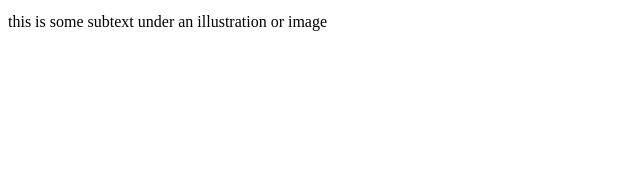
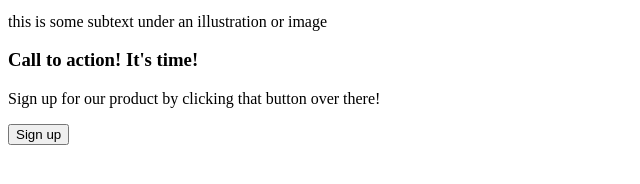
Before and after one commit to RaspberryDuck/TOP-project-website, a plain HTML site: page index.html in a window 1280 px wide. Shown: the part 508-692 px from the top of the page, without its empty margins (0-640 px from the left). Drawn offline with Linux system fonts and the light colour scheme.

Commit message:
Write basic html for call to action section

```diff
--- a/index.html
+++ b/index.html
@@ -44,6 +44,12 @@
             </div>
         </div>
 
+        <div class="call-to-action">
+            <h3>Call to action! It's time!</h3>
+            <p>Sign up for our product by clicking that button over there!</p>
+            <button>Sign up</button>
+        </div>
+
 
     </body>
 </html>
```
